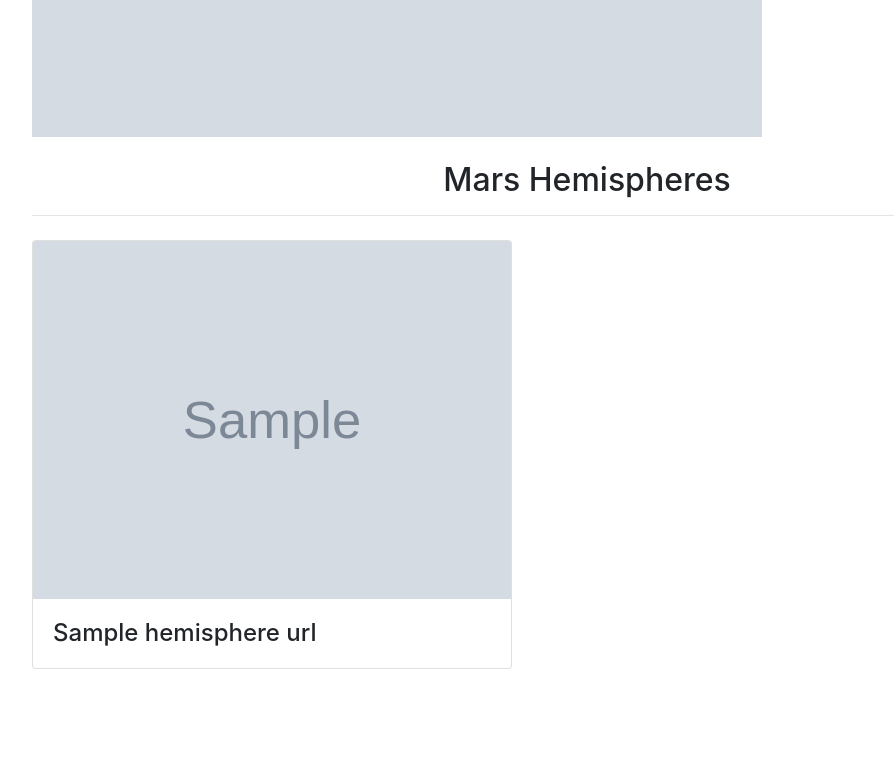
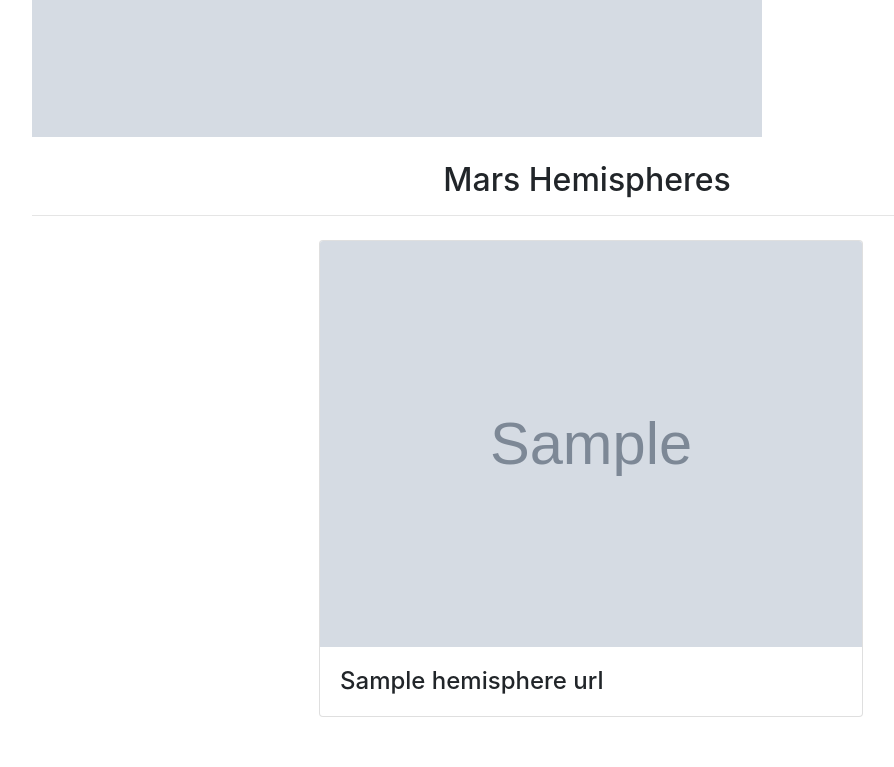
Before and after one commit to skonkiel/mars_news, a Flask app: page / in a window 1280 px wide. Shown: the part 872-1639 px from the top of the page, without its empty margins (53-947 px from the left). Before the commit the page ends 1541 px from the top, so only its background shows below. Run offline with Flask 2, Linux system fonts and the light colour scheme; grey boxes marked "Sample" are stand-in pictures; a database or web service that is not in the repository returns one stand-in record (values such as "Sample title"); some libraries are stand-ins or nearby versions.

Commit message:
clean up notebook

```diff
--- a/scrape_mars.py
+++ b/scrape_mars.py
@@ -34,7 +34,6 @@ def scrape():
     news_items = soup.find('ul', class_='item_list')
     mars_data['news_title'] = news_items.find('h3').text
     mars_data['news_para'] = news_items.find('div', class_='article_teaser_body').text
-
 
     # ## JPL Mars Space Images - Featured Image
     url = 'https://www.jpl.nasa.gov/spaceimages/?search=&category=Mars'
--- a/static/style.css
+++ b/static/style.css
@@ -5,3 +5,7 @@ th {
 body {
     font-size: 13px;
 }
+
+.spacer {
+    margin-top: 50px;
+}
--- a/templates/index.html
+++ b/templates/index.html
@@ -58,8 +58,8 @@
         </div>
         <div>
           {% for h in mars.hemisphere_urls %}
-          <div class="col-md-6 float-left">
-          <div class="card mt-2" style="width: 30rem;">
+          <div class="col-md-6 float-right">
+          <div class="card mt-2" style="width: 34rem;">
             <img src="{{h.img_url}}" class="card-img-top" alt="{{h.title}}">
             <div class="card-body">
               <h4 class="card-text">{{h.title}}</h4>
@@ -69,6 +69,8 @@
           {% endfor %}
         </div>
     </div>
+    <!--spacer-->
+    <div class="spacer"></div>
   </div>
 </body>
 
```
Also changed, not shown: 1 other file.
